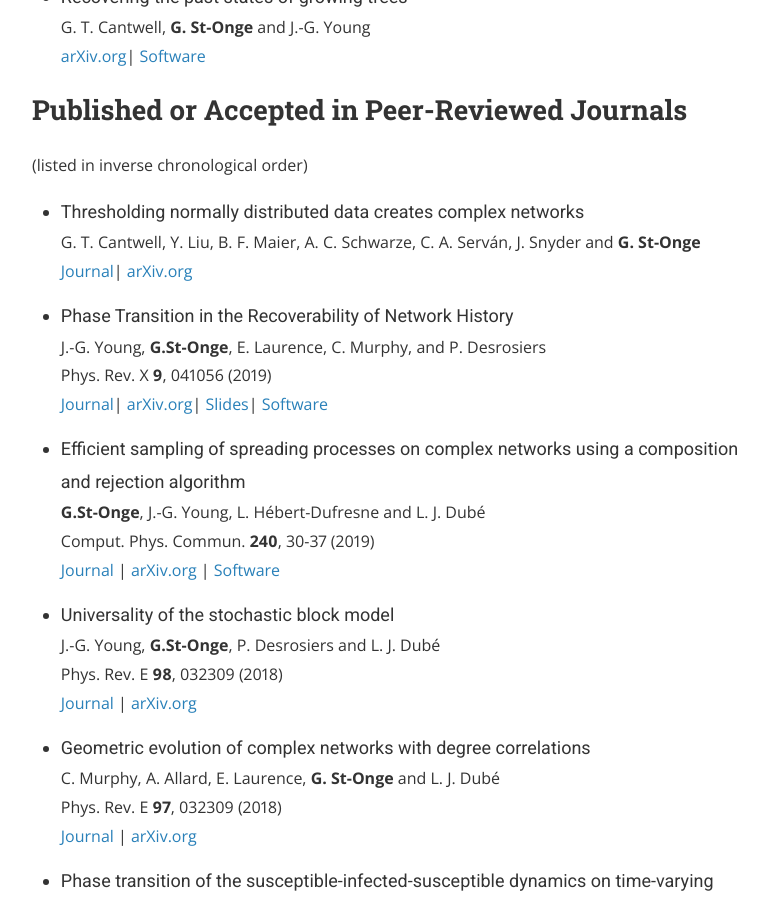
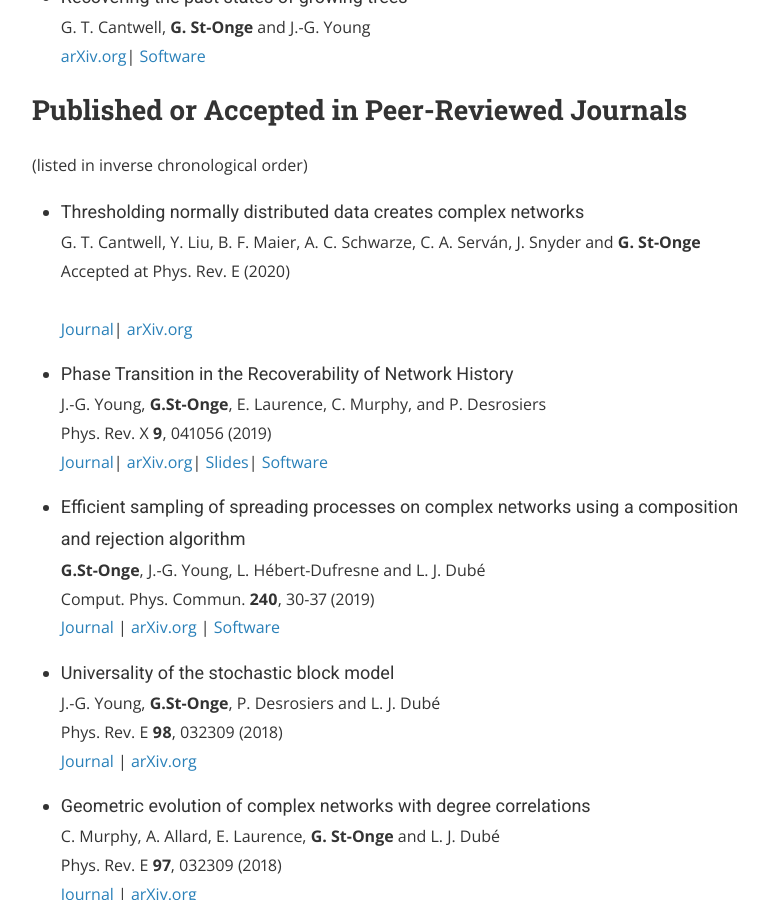
Before and after one commit to gstonge/gstonge.github.io, a Jekyll site: the page built from publications.md, in a window 1280 px wide and 900 px high, scrolled down 430 px. Shown: the whole window, without its empty margins (240-1008 px from the left). Built offline with Jekyll 4.4.1, drawn with Linux system fonts in a browser that asks for light colours; nearby versions of some CDN libraries.

Commit message:
update publications

```diff
--- a/publications.md
+++ b/publications.md
@@ -32,6 +32,7 @@ G. T. Cantwell, **G. St-Onge** and J.-G. Young
 
 * <span class="pub-title">Thresholding normally distributed data creates complex networks</span><br>
 G. T. Cantwell, Y. Liu, B. F. Maier, A. C. Schwarze, C. A. Serván, J. Snyder and **G. St-Onge**
+Accepted at Phys. Rev. E (2020) <br>
 <br>
 [Journal](https://journals.aps.org/pre/accepted/1707eR86Pb51cf11d9038e56f3e5beb62d9c84f47)|
 [arXiv.org](https://arxiv.org/abs/1902.08278)
```
